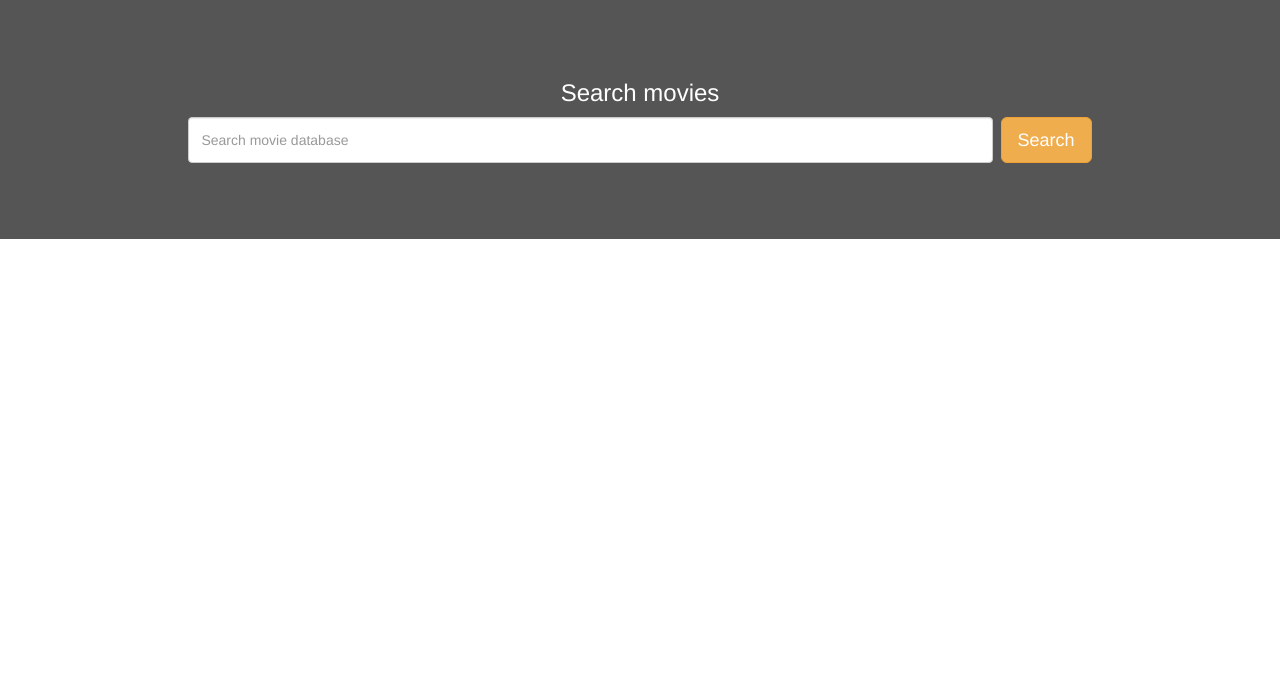
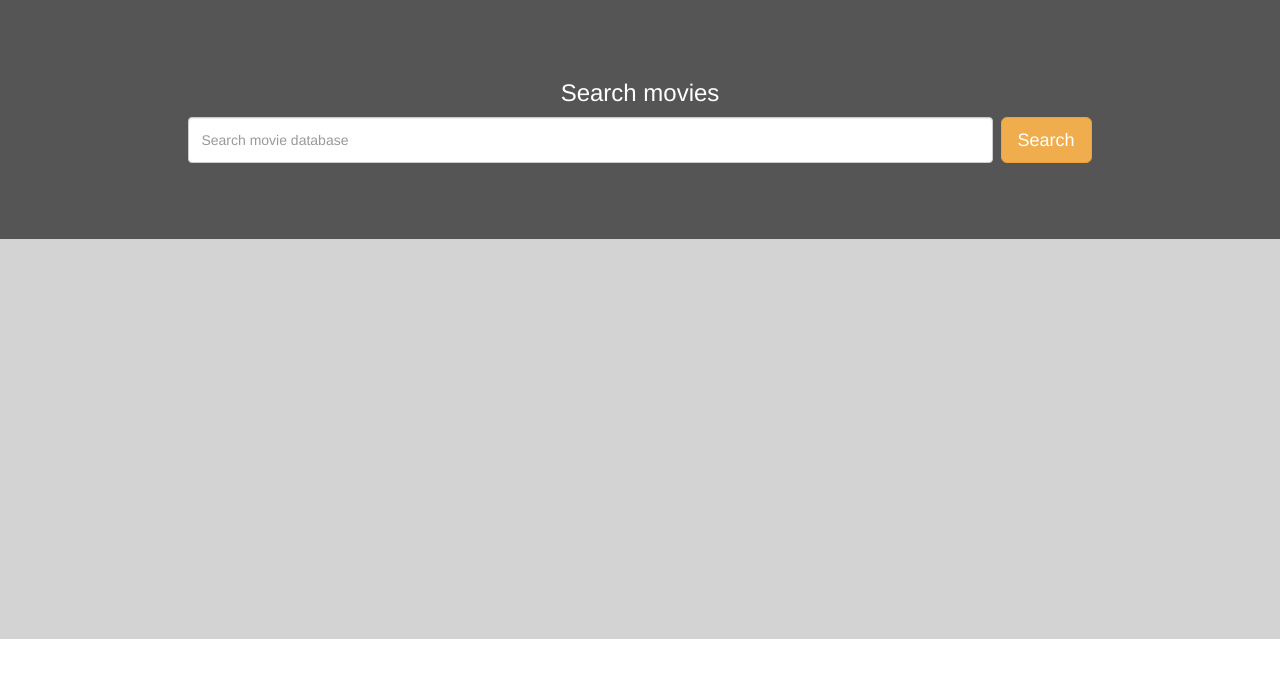
Before and after one commit to tunisij/371-Project, a PHP site: page / in a window 1280 px wide. Shown: the part 101-779 px from the top of the page. Run offline with PHP 8.4, Linux system fonts and the light colour scheme; some libraries are stand-ins or nearby versions.

Commit message:
Added section to bottom

```diff
--- a/assets/styles/main.css
+++ b/assets/styles/main.css
@@ -11,6 +11,17 @@
     align-content: center;
 }
 
+/* Content Section */
+
+#content-section{
+    height: 50%;
+    width: 100%;
+    background: #D3D3D3;
+}
+
+#content-section .col-md-6{
+    height: 100%;
+}
 
 /* Main Page Movie Search Bar */
 
--- a/index.html
+++ b/index.html
@@ -98,9 +98,12 @@
                     </form>
             </div>
         </div>
-        <div class="col-md-8" style="height=40">
-        </div>
-        <div class="col-md-4" style="height=40"></div>
+    </div>
+
+    <section id="content-section">
+        <div class="col-md-6"></div>
+        <div class="col-md-6"></div>
+    </section>
  </body>
 
 </html>
```
